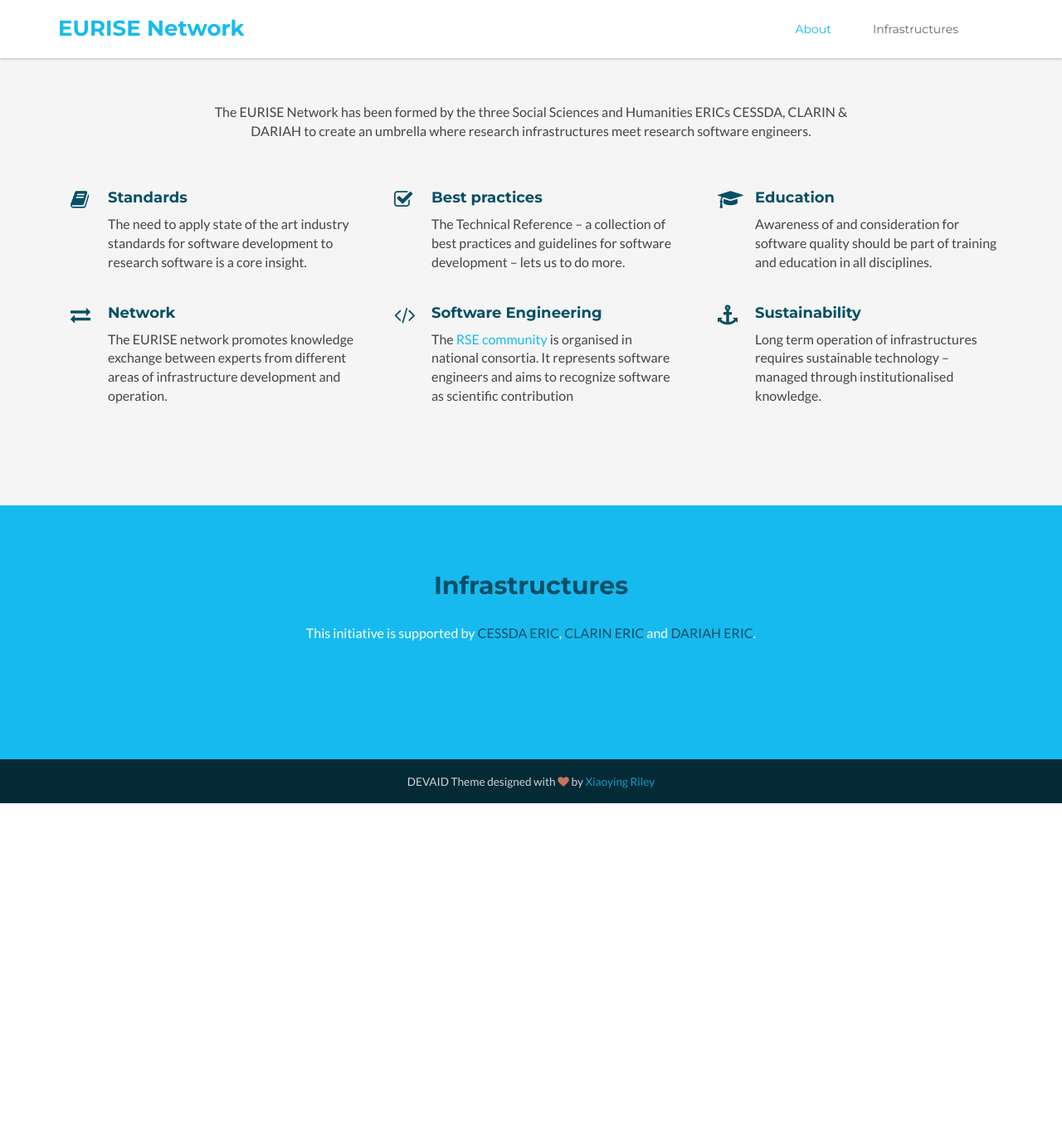
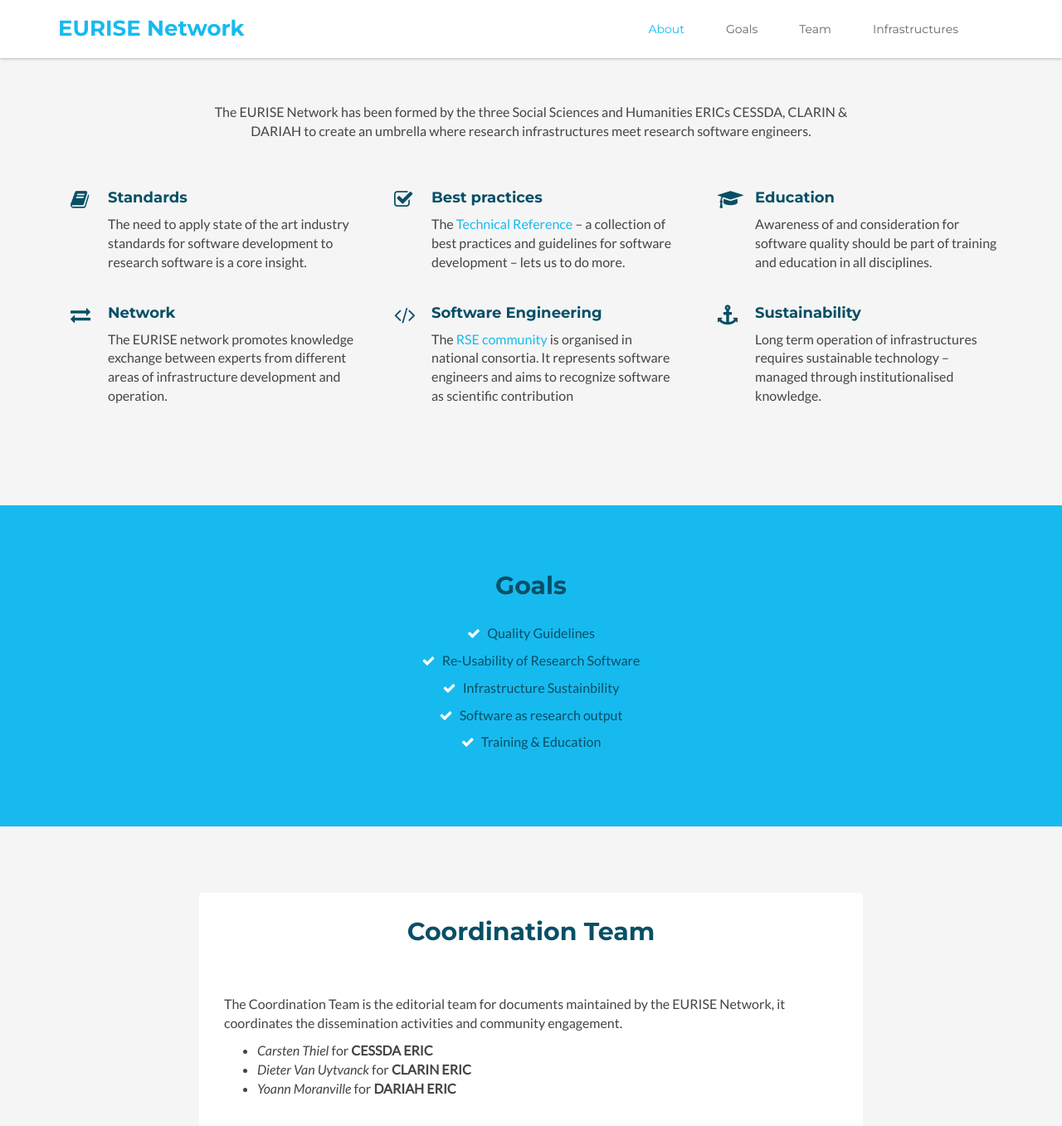
Before and after one commit to eurise-network/eurise-network.github.io, a Jekyll site: the page built from index.html, in a window 1280 px wide and 1400 px high, scrolled down 447 px. Shown: the top 1357 px of the window at 83% size. Built offline with Jekyll 4.4.1, drawn with Linux system fonts in a browser that asks for light colours; before the commit the page ends 1415 px from its top, so only the background shows below that.

Commit message:
Adding team information

```diff
--- a/_config.yml
+++ b/_config.yml
@@ -30,13 +30,11 @@ github_username: eurise-network
 #linkedin_username:
 #dribbble_username:
 
-# Custom vars
 version:             1.0.1
 github:
   repo:              https://github.com/eurise-network
 
-# Gems - Dependencies for this theme
-gems:
+plugins:
   # None currently
 
 # Build settings
@@ -47,12 +45,12 @@ widgets:
   - title: About
     url: about
     archor: true
-    #  - title: Goals
-    #    url: goals
-    #    archor: true
-    #  - title: Team
-    #    url: team
-    #    archor: true
+  - title: Goals
+    url: goals
+    archor: true
+  - title: Team
+    url: team
+    archor: true
   - title: Infrastructures
     url: infrastructures
     archor: true
--- a/_includes/about.html
+++ b/_includes/about.html
@@ -22,7 +22,7 @@
                     </div>
                     <div class="content">
                         <h3 class="sub-title">Best practices</h3>
-                        <p>The Technical Reference – a collection of best practices and guidelines for software development – lets us to do more.</p>
+                        <p>The <a href="technical-reference">Technical Reference</a> – a collection of best practices and guidelines for software development – lets us to do more.</p>
                     </div><!--//content-->
                 </div><!--//item-->
                 <div class="item col-md-4 col-sm-6 col-xs-12">
--- a/_includes/team.html
+++ b/_includes/team.html
@@ -8,13 +8,12 @@
                       The Coordination Team is the editorial team for documents maintained by the EURISE Network,
                       it coordinates the dissemination activities and community engagement.
                     </p>
+                    <ul>
+                      <li><em>Carsten Thiel</em> for <strong>CESSDA ERIC</strong></li>
+                      <li><em>Dieter Van Uytvanck</em> for <strong>CLARIN ERIC</strong></li>
+                      <li><em>Yoann Moranville</em> for <strong>DARIAH ERIC</strong></li>
+                    </ul>
                 </div><!--//info-->
-                <div class="cta-container">
-                    <div class="speech-bubble">
-                        <p class="intro">Once the team is formed, we'll let you know!</p>
-                        <div class="icon-holder  text-center"><i class="fa fa-coffee"></i></div>
-                    </div><!--//speech-bubble-->
-                </div><!--//cta-container-->
             </div><!--//license-inner-->
         </div><!--//container-->
     </section><!--//how-->
--- a/_layouts/default.html
+++ b/_layouts/default.html
@@ -8,12 +8,8 @@
 {% include promo.html %}
 {% include about.html %}
 
-{% comment %}
-
-% include goals.html %
-% include team.html %
-
-{% endcomment %}
+{% include goals.html %}
+{% include team.html %}
 
 {% include infrastructures.html %}
 {% include footer.html %}
```
